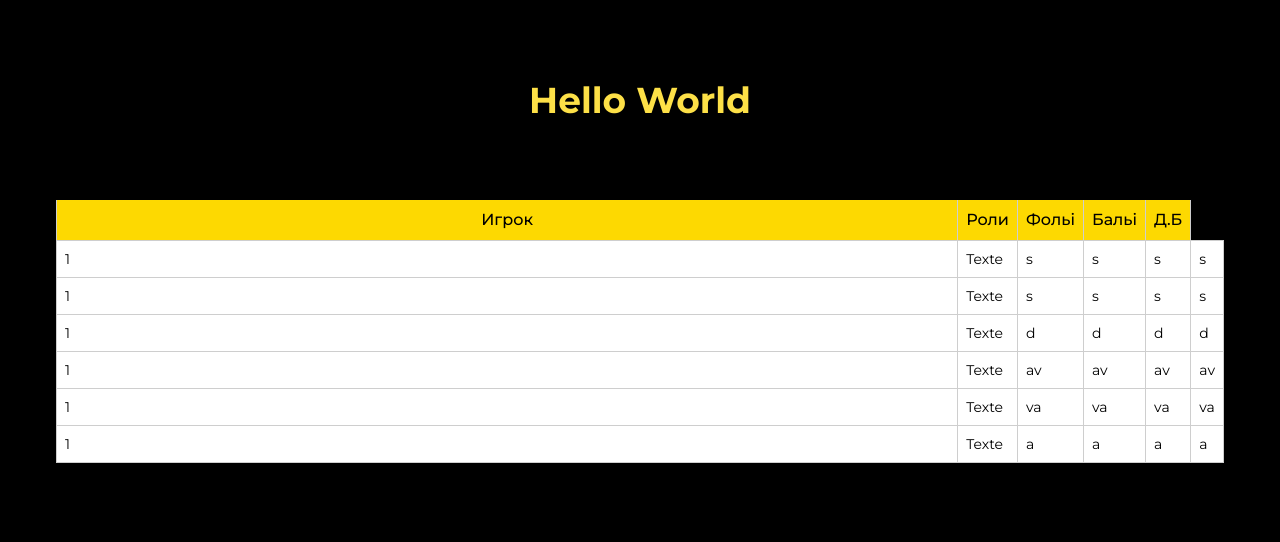
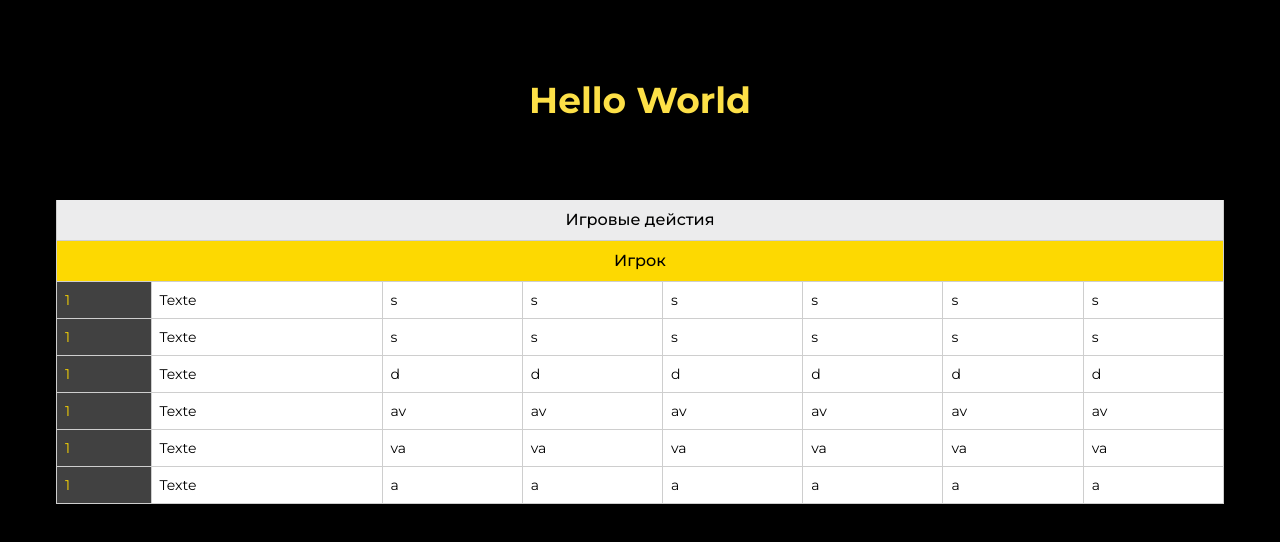
Before and after one commit to sofiialives/mafia-club, a Next.js app: page / in a window 1280 px wide. Shown: the top 542 px of the page. Built offline with nearby package versions, Linux system fonts and the light colour scheme.

Commit message:
fix tables

```diff
--- a/src/app/page.tsx
+++ b/src/app/page.tsx
@@ -1,11 +1,9 @@
-import Button from "@/components/Button";
 import MaxWidthWrapper from "@/components/MaxWidthWrapper";
 import GameTable from "@/components/Table/GameTable";
 import GameTableBody from "@/components/Table/GameTableBody";
 import GameTableHeaders from "@/components/Table/GameTableHeaders";
 
 export default function Home() {
-  const header = ["Игрок", "Роли", "Фольі", "Бальі", "Д.Б"];
   const body = [
     { num: 1, text: "Texte", space: "s" },
     { num: 1, text: "Texte", space: "s" },
@@ -20,16 +18,27 @@ export default function Home() {
         <h1 className="text-yellow-300 text-4xl font-bold">Hello World</h1>
       </div>
       <GameTable
-        headers={header.map((h) => (
-          <GameTableHeaders action key={h}>
-            {h}
-          </GameTableHeaders>
-        ))}
+        headers={
+          <>
+            <tr>
+              <GameTableHeaders colSpan={14} action>
+                Игровые дейстия
+              </GameTableHeaders>
+            </tr>
+            <tr>
+              <GameTableHeaders colSpan={14} action active>
+                Игрок
+              </GameTableHeaders>
+            </tr>
+          </>
+        }
       >
         {body.map((b, index) => (
           <tr key={index}>
-            <GameTableBody>{b.num}</GameTableBody>
+            <GameTableBody action>{b.num}</GameTableBody>
             <GameTableBody>{b.text}</GameTableBody>
+            <GameTableBody>{b.space}</GameTableBody>
+            <GameTableBody>{b.space}</GameTableBody>
             <GameTableBody>{b.space}</GameTableBody>
             <GameTableBody>{b.space}</GameTableBody>
             <GameTableBody>{b.space}</GameTableBody>
--- a/src/components/Button.tsx
+++ b/src/components/Button.tsx
@@ -5,7 +5,7 @@ import React, { ButtonHTMLAttributes } from "react";
 interface ButtonProps
   extends ButtonHTMLAttributes<HTMLButtonElement>,
     VariantProps<typeof buttonVariants> {
-  children: React.ReactNode;
+  children?: React.ReactNode;
 }
 
 export default function Button({
--- a/src/components/Table/GameTableHeaders.tsx
+++ b/src/components/Table/GameTableHeaders.tsx
@@ -4,19 +4,25 @@ import React from "react";
 interface GameTableHeadersProps {
   action?: boolean;
   children: React.ReactNode;
+  colSpan?: number;
+  active?: boolean;
 }
 
 export default function GameTableHeaders({
   children,
   action,
+  colSpan,
+  active,
 }: GameTableHeadersProps) {
   return (
     <th
+      colSpan={colSpan}
       className={cn(
         "text-center p-2 border border-t-0 border-[#CECECE]",
         action
-          ? "bg-[#FDD901] text-black text-base font-medium w-full"
-          : "bg-[#414141] text-[#FDD901] text-sm font-normal"
+          ? "bg-[#ECECED] text-black text-base font-medium w-full"
+          : "bg-[#414141] text-[#FDD901] text-sm font-normal",
+        active && "bg-[#FDD901]"
       )}
     >
       {children}
```
